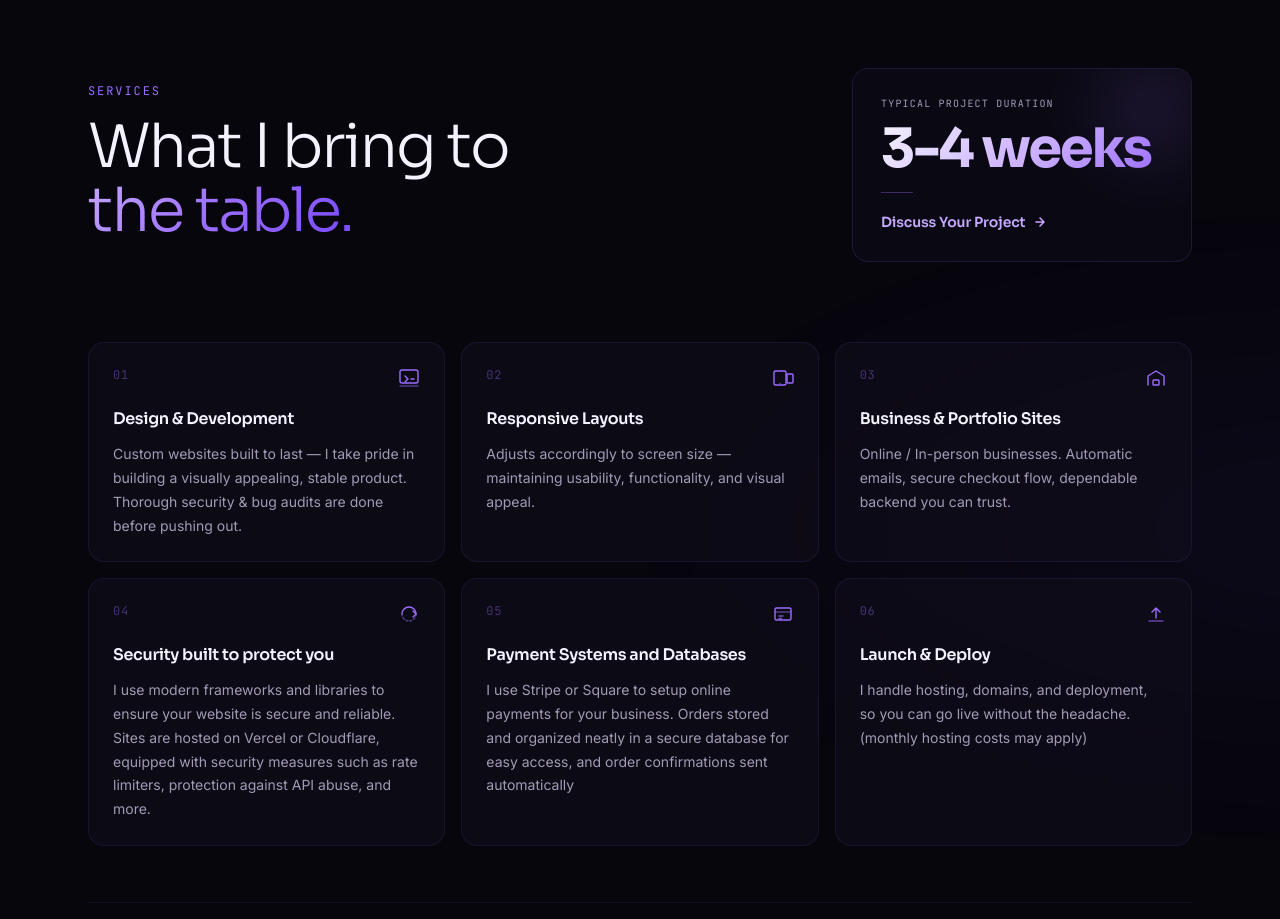
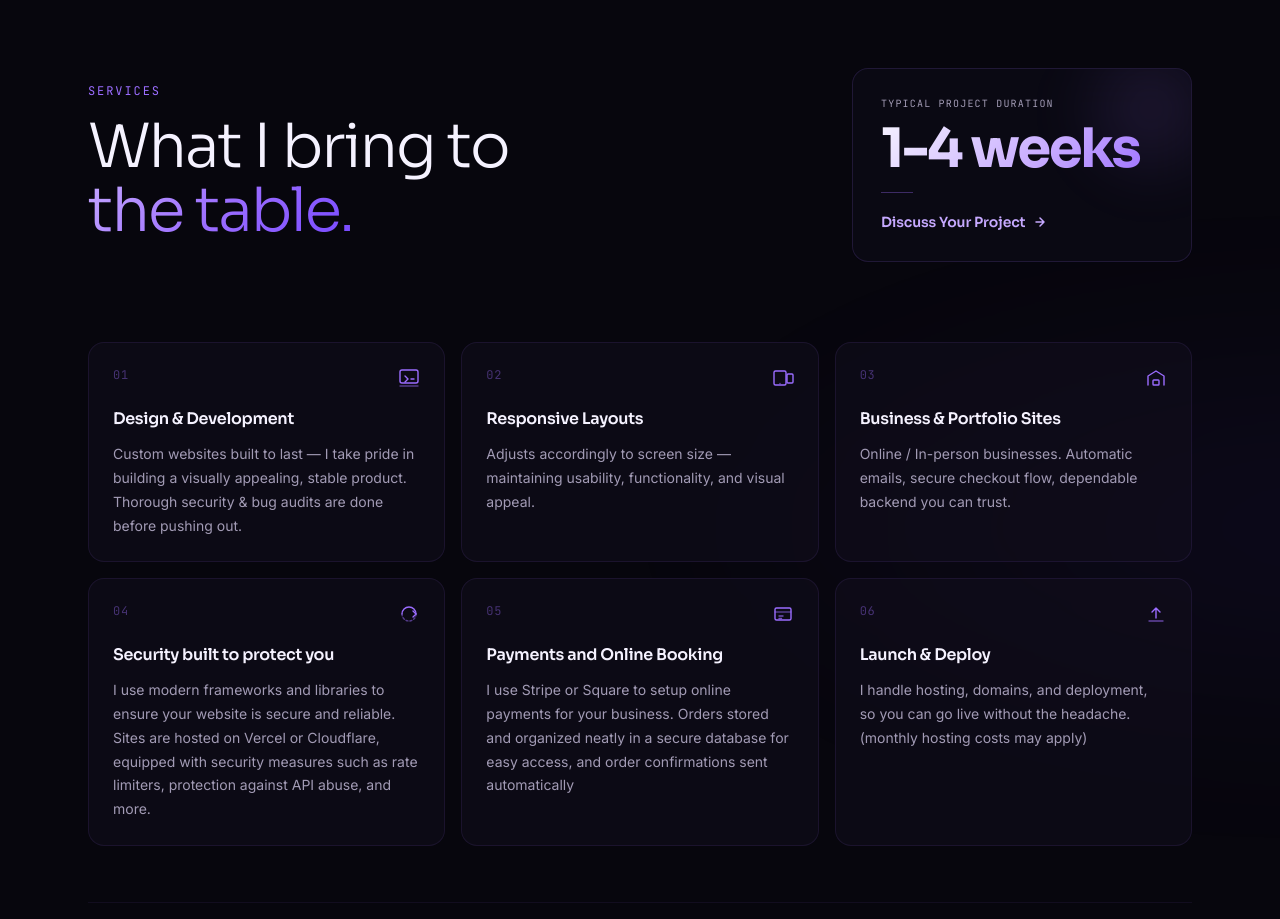
Before and after one commit to doptt/kodachidev, a React (Vite) app: page / in a window 1280 px wide. Shown: the part 1720-2639 px from the top of the page. Built offline with nearby package versions, Linux system fonts and the light colour scheme; the HTML template or start-up script is replaced by a standard one.

Commit message:
Update Services.tsx

```diff
--- a/src/components/Services.tsx
+++ b/src/components/Services.tsx
@@ -50,7 +50,7 @@ const services = [
   },
   {
     num: '05',
-    title: 'Payment Systems and Databases',
+    title: 'Payments and Online Booking',
     desc: 'I use Stripe or Square to setup online payments for your business. Orders stored and organized neatly in a secure database for easy access, and order confirmations sent automatically',
     icon: (
       <svg width="22" height="22" viewBox="0 0 22 22" fill="none">
@@ -135,7 +135,7 @@ export default function Services() {
                 WebkitTextFillColor: 'transparent',
                 backgroundClip: 'text',
               }}>
-                3-4 weeks
+                1-4 weeks
               </div>
               <div className="w-8 h-px mb-4" style={{ background: 'rgba(155,109,255,0.35)' }} />
               <a href="#contact" className="inline-flex items-center gap-2 text-sm font-display font-semibold transition-all duration-200"
```
